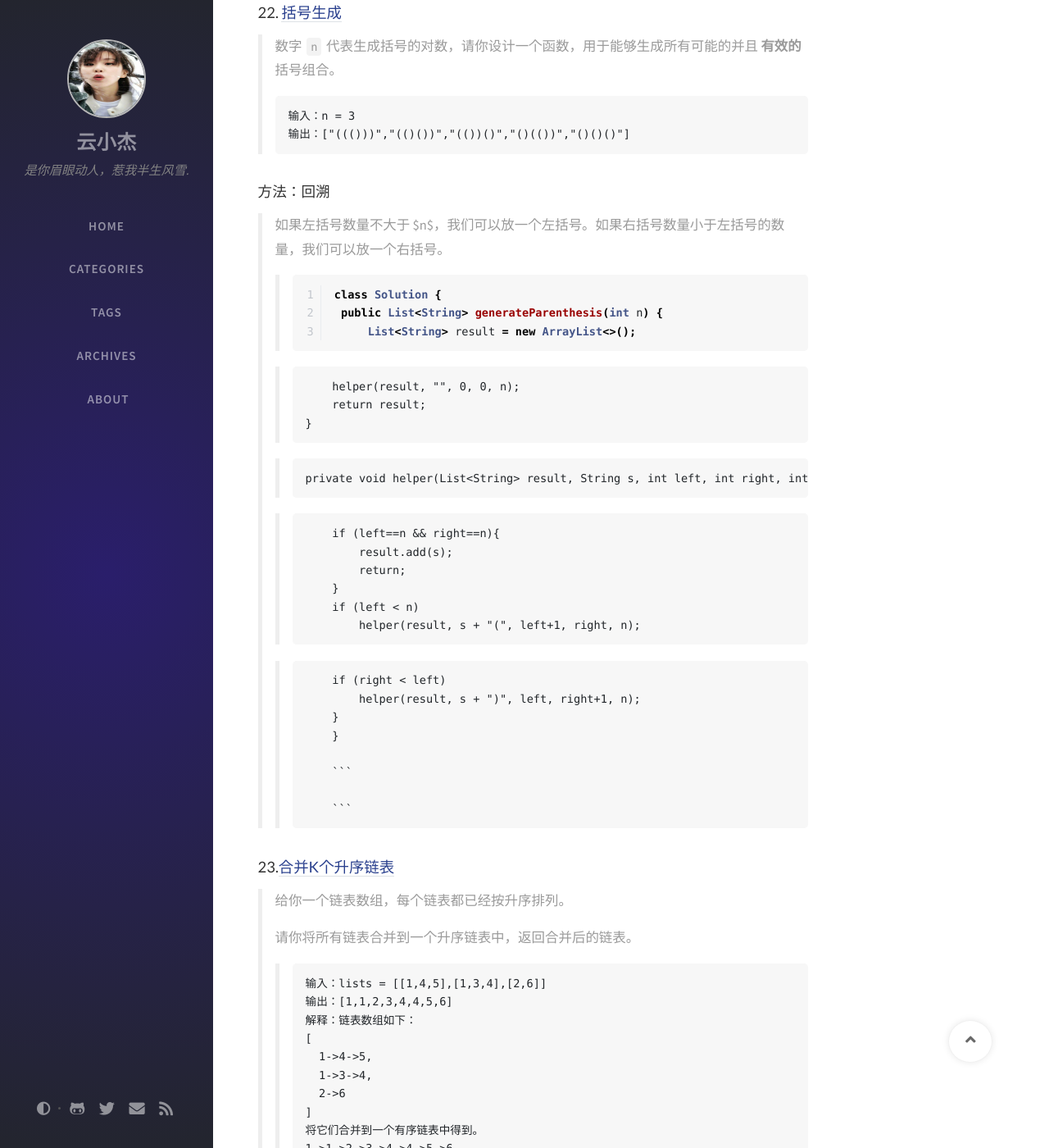
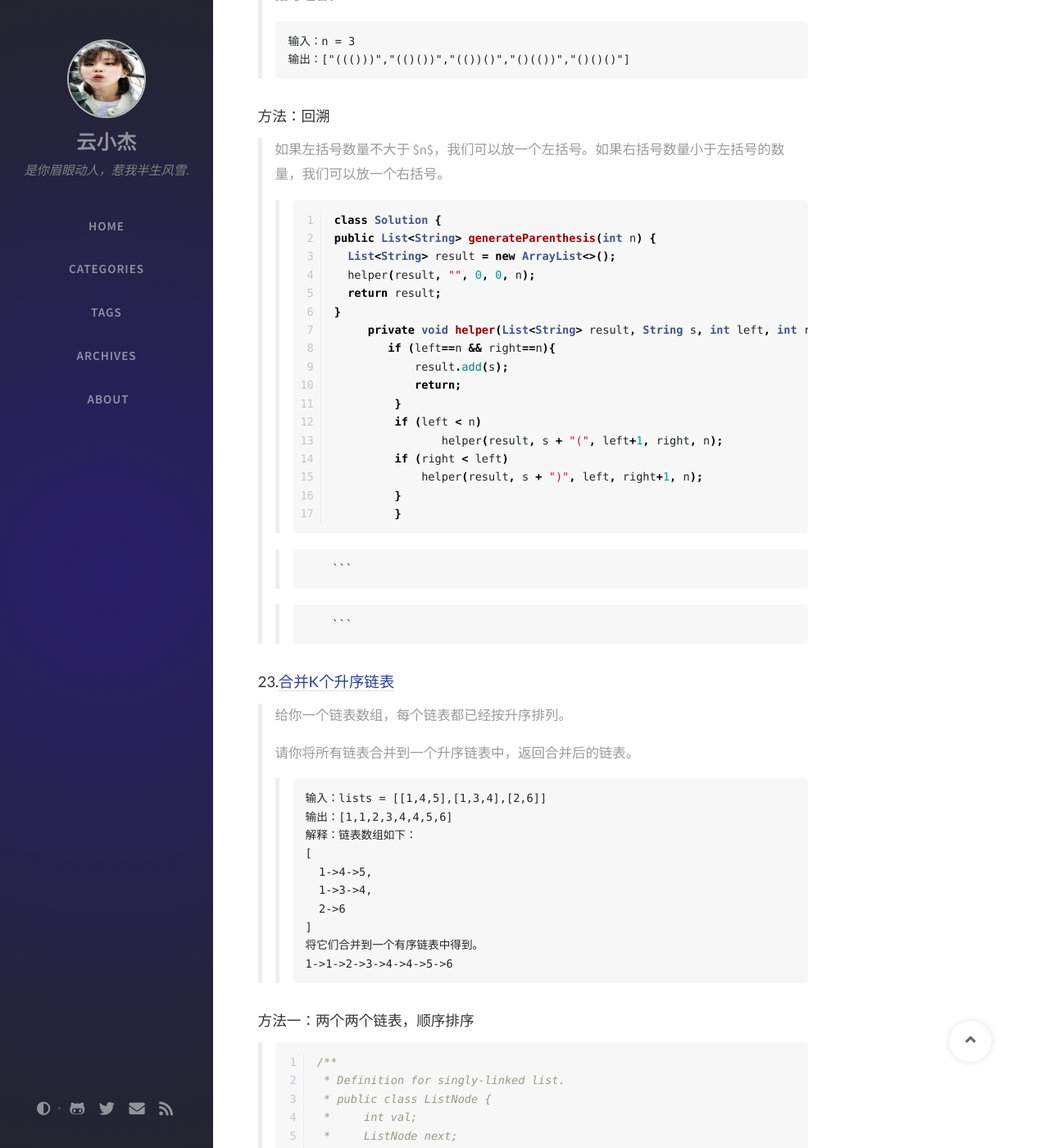
Before and after one commit to meiguiyulu/meiguiyulu.github.io, a Jekyll site: the page built from _posts/2021-04-29-热题100.md, in a window 1280 px wide and 1400 px high, scrolled down 15510 px. Shown: the whole window at 82% size. Built offline with Jekyll 4.4.1, drawn with Linux system fonts in a browser that asks for light colours; nearby versions of some CDN libraries; comment, search, counter and statistics services are not loaded; some of the changed lines change nothing that is shown; some of the changed text lies outside the part shown.

Commit message:
Update 2021-04-29-热题100.md

````diff
--- a/_posts/2021-04-29-热题100.md
+++ b/_posts/2021-04-29-热题100.md
@@ -1,5 +1,3 @@
-
-
 ***********
 
 #### 1. [两数之和](https://leetcode-cn.com/problems/two-sum/)
@@ -262,15 +260,13 @@
 
 ##### 方法二：中心扩散
 
-> ![image-20210324154903752](image/image-20210324154903752.png)
->
-> ```java
->     public String longestPalindrome(String s) {
->         int length = s.length();
+> ```java
+> public String longestPalindrome(String s) {
+>      int length = s.length();
 >         int max = 1;
 >
 >         String res = s.substring(0, 1);
->         for (int i=0;i<length-1;i++){
+>      for (int i=0;i<length-1;i++){
 >             String str1 = SerachPailndrome(s, i, i);
 >             String str2 = SerachPailndrome(s, i, i+1);
 >             String longstr;
@@ -279,7 +275,7 @@
 >             else longstr = str2; // longstr = str1.length()>str2.length()?str1:str2;
 >
 >             if (longstr.length() > max){
->                 max = longstr.length();
+>              max = longstr.length();
 >                 res = longstr;
 >             }
 >         }
@@ -287,7 +283,7 @@
 >     }
 >
 >     private String SerachPailndrome(String s, int forward, int back) {
->         while (forward>=0 && back<s.length()){
+>      while (forward>=0 && back<s.length()){
 >             if (s.charAt(forward) == s.charAt(back)){
 >                 forward--;
 >                 back++;
@@ -296,7 +292,7 @@
 >         }
 >         return s.substring(forward+1, back);
 >     }
-> ```
+>    ```
 
 #### 10. [正则表达式匹配](https://leetcode-cn.com/problems/regular-expression-matching/)
 
@@ -320,13 +316,13 @@
 
 >  [题解](https://leetcode-cn.com/problems/regular-expression-matching/solution/zheng-ze-biao-da-shi-pi-pei-by-leetcode-solution/)
 >
-> ![image-20210324162847439](image/image-20210324162847439.png)
->
-> ![image-20210324162900175](image/image-20210324162900175.png)
->
-> ![image-20210324162919399](image/image-20210324162919399.png)
->
-> ![image-20210324162932477](image/image-20210324162932477.png)
+> ![](https://i.loli.net/2021/04/30/I4sMlmv8zibuYRa.png)
+>
+> ![](https://i.loli.net/2021/04/30/zIhyZAHbe6WdMqo.png)
+>
+> ![](https://i.loli.net/2021/04/30/AZzCVvg1S9ethpn.png)
+>
+> ![](https://i.loli.net/2021/04/30/kKLUn4PvqXEjGZN.png)
 >
 > ```java
 > class Solution {
@@ -369,17 +365,16 @@
 
 ##### 再理解
 
-> ![image-20210325193440432](image/image-20210325193440432.png)
->
-> ![image-20210325193508029](image/image-20210325193508029.png)
->
-> ![image-20210325193543307](image/image-20210325193543307.png)
+> ![](https://i.loli.net/2021/04/30/ZjFs45o7iTCKpxt.png)
+>
+> ![](https://i.loli.net/2021/04/30/pvqCbtmL9FhVIOX.png)
+>
+> ![](https://i.loli.net/2021/04/30/MJvhCdq7D5aR391.png)
 
 #### 11. [盛最多水的容器](https://leetcode-cn.com/problems/container-with-most-water/)
 
-> ![image-20210325194938767](image/image-20210325194938767.png)
->
-> ![image-20210325194952917](image/image-20210325194952917.png)
+> ![](https://i.loli.net/2021/04/30/JG5c8OPKAInQy42.png)
+>
 
 ##### 方法一：双循环暴力破解
 
@@ -436,7 +431,7 @@
 
 ##### 方法：先排序，再双指针
 
->  ![image-20210325204523622](image/image-20210325204523622.png)
+>  ![](https://i.loli.net/2021/04/30/3oIr2FCLtjiz9fn.png)
 >
 > ```java
 > class Solution {
@@ -488,7 +483,7 @@
 >
 > 给出数字到字母的映射如下（与电话按键相同）。注意 $1 $不对应任何字母。
 >
-> > ![image-20210325211443769](image/image-20210325211443769.png)
+> > ![](https://i.loli.net/2021/04/30/E6aBTl7L841hKxI.png)
 >
 > ```java
 > 输入：digits = "23"
@@ -534,11 +529,11 @@
 >
 > > 使用一趟循环
 >
-> > ![image-20210325212827607](image/image-20210325212827607.png)
+> > ![](https://i.loli.net/2021/04/30/aZAMUfRH9Yc2oBm.png)
 
 ##### 方法：双指针
 
-> ![image-20210325212943427](image/image-20210325212943427.png)
+> ![](https://i.loli.net/2021/04/30/bAlh2d5v8SUjzoc.png)
 >
 > ```java
 > public class test019 {
@@ -565,7 +560,7 @@
 
 #### 20. [有效的括号](https://leetcode-cn.com/problems/valid-parentheses/)
 
-> ![image-20210326142752747](image/image-20210326142752747.png)
+> ![](https://i.loli.net/2021/04/30/kxsnHqQXEleSWMT.png)
 >
 > ```
 > 输入：s = "()"
@@ -609,17 +604,17 @@
 
 ###### 补充知识：[Java Stack](#https://www.runoob.com/java/java-stack-class.html)
 
-> ![image-20210326143153731](image/image-20210326143153731.png)
+> ![](https://i.loli.net/2021/04/30/YNuxseKz76OanyM.png)
 
 #### 21. [合并两个有序链表](https://leetcode-cn.com/problems/merge-two-sorted-lists/)
 
 > 将两个升序链表合并为一个新的 **升序** 链表并返回。新链表是通过拼接给定的两个链表的所有节点组成的。
 >
-> ![image-20210326144839877](image/image-20210326144839877.png)
+> ![](https://i.loli.net/2021/04/30/PQtXkMGW76bg5Tf.png)
 
 ##### 方法一：递归
 
-> ![image-20210326144917555](image/image-20210326144917555.png)
+> ![](https://i.loli.net/2021/04/30/zI2DJRiTG1slawE.png)
 >
 > ```java
 > class Solution {
@@ -645,7 +640,7 @@
 
 ##### 方法二：迭代
 
-> ![image-20210326145018421](image/image-20210326145018421.png)
+> ![](https://i.loli.net/2021/04/30/pdKcZ14MeJL6EVU.png)
 >
 > ```java
 >     public ListNode mergeTwoLists(ListNode l1, ListNode l2) {
@@ -697,30 +692,28 @@
 >
 >> ```java
 >> class Solution {
->>  public List<String> generateParenthesis(int n) {
->>      List<String> result = new ArrayList<>();
->> ```
->
->>         helper(result, "", 0, 0, n);
->>         return result;
->>     }
->
->>     private void helper(List<String> result, String s, int left, int right, int n) {
->
+>> public List<String> generateParenthesis(int n) {
+>>   List<String> result = new ArrayList<>();
+>>   helper(result, "", 0, 0, n);
+>>   return result;
+>> }
+>>      private void helper(List<String> result, String s, int left, int right, int n) {
 >>         if (left==n && right==n){
 >>             result.add(s);
 >>             return;
->>         }
->>         if (left < n)
->>             helper(result, s + "(", left+1, right, n);
->
->>         if (right < left)
->>             helper(result, s + ")", left, right+1, n);
->>         }
->>         }
+>>          }
+>>          if (left < n)
+>>          	helper(result, s + "(", left+1, right, n);
+>>          if (right < left)
+>>              helper(result, s + ")", left, right+1, n);
+>>          }
+>>          }
+>> ```
+>
 >>
+>
 >>         ```
->>
+>
 >>         ```
 
 #### 23.[合并K个升序链表](https://leetcode-cn.com/problems/merge-k-sorted-lists/)
@@ -1151,7 +1144,7 @@
 > > }
 > > ```
 > >
-> > ![image-20210427151635686](image/image-20210427151635686.png)
+> > ![](https://i.loli.net/2021/04/30/KgRfi7M6VsAa1pY.png)
 > >
 > > > ```java
 > > > class Solution {
@@ -1281,7 +1274,7 @@
 
 > 给定 *n* 个非负整数表示每个宽度为 1 的柱子的高度图，计算按此排列的柱子，下雨之后能接多少雨水。
 >
-> ![image-20210428194130669](image/image-20210428194130669.png)
+> ![](https://i.loli.net/2021/04/30/3JFrxvSnVmzXlcu.png)
 >
 > ```
 > 输入：height = [0,1,0,2,1,0,1,3,2,1,2,1]
@@ -1347,7 +1340,7 @@
 
 > 我们在遍历数组时维护一个栈。如果当前的条形块小于或等于栈顶的条形块，我们将条形块的索引入栈，意思是当前的条形块被栈中的前一个条形块界定。如果我们发现一个条形块长于栈顶，我们可以确定栈顶的条形块被当前条形块和栈的前一个条形块界定，因此我们可以弹出栈顶元素并且累加答案到 $\text{ans}$。
 >
-> ![image-20210428194934598](image/image-20210428194934598.png).
+> ![](https://i.loli.net/2021/04/30/qQ89loJVmuSDwgZ.png)
 >
 > > ```java
 > > public int trap(int[] height) {
@@ -1441,13 +1434,13 @@
 >
 > 你必须在 原地 旋转图像，这意味着你需要直接修改输入的二维矩阵。请不要 使用另一个矩阵来旋转图像。
 >
-> ![image-20210429123649271](image/image-20210429123649271.png)
+> ![](https://i.loli.net/2021/04/30/dQT2pUeOHJW847B.png)
 
 ##### 方法: 分解$\rightarrow$对角线翻转+水平上下翻转
 
 > 可以把顺时针旋转$90^o$分解为两个步骤: 显示沿对角线翻转, 再接着上下翻转.
 >
-> ![image-20210429124137474](image/image-20210429124137474.png)$\rightarrow$![image-20210429124156070](image/image-20210429124156070.png)$\rightarrow$![image-20210429124216108](image/image-20210429124216108.png)
+> ![](https://i.loli.net/2021/04/30/neVBX2JFfO8INjl.png)$\rightarrow$![](https://i.loli.net/2021/04/30/wnXDh8xR9ABQHys.png)$\rightarrow$![](https://i.loli.net/2021/04/30/oZWUElFQ6LeDjs8.png)
 >
 > > ```java
 > > class Solution {
@@ -1612,7 +1605,7 @@
 >
 > 我们把这些贡献相乘，$x \times x^4 \times x^8 \times x^{64}$恰好等于$ x^{77}$。而这些贡献的指数部分又是什么呢？它们都是 $2 $的幂次，这是因为每个额外乘的 $x $在之后都会被平方若干次。而这些指数 $1，4，8$ 和$64$，**恰好就对应了$77 $的二进制表示 $(1001101)_2$中的每个$1$！**
 >
-> ![image-20210429145324179](image/image-20210429145324179.png)
+> ![](https://i.loli.net/2021/04/30/zCveXM5PiFLD8m6.png)
 >
 > > ```java
 > > class Solution {
@@ -1653,7 +1646,7 @@
 >
 > 为了表示给定链表中的环，我们使用整数 pos 来表示链表尾连接到链表中的位置（索引从 0 开始）。 如果 pos 是 -1，则在该链表中没有环。注意，pos 仅仅是用于标识环的情况，并不会作为参数传递到函数中。
 >
-> ![image-20210318192315823](image/image-20210318192315823.png)
+> ![](https://i.loli.net/2021/04/30/QGhrLqSXOkzpnM2.png)
 
 ##### 方法一 双指针
 
````
